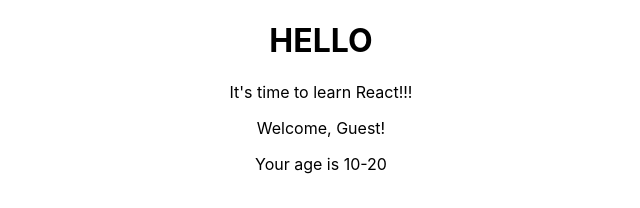
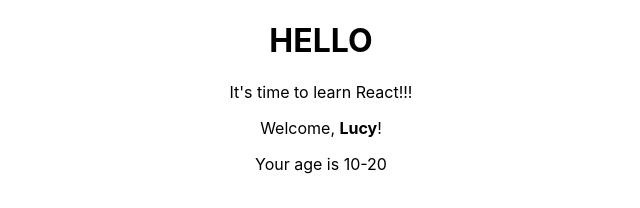
Before and after one commit to Fredeugine/my-app, a React (Create React App) app: page / in a window 1280 px wide. Shown: the top 208 px of the page, without its empty margins (319-959 px from the left). Built offline with nearby package versions, Linux system fonts and the light colour scheme.

Commit message:
React exercise 1

```diff
--- a/src/App.js
+++ b/src/App.js
@@ -8,7 +8,7 @@ function hello() {
   return (
       <div className="App">
         <h1>HELLO</h1>
-        <Welcome></Welcome>
+          <Welcome name={<strong>Lucy</strong>}></Welcome>
       </div>
 
   );
--- a/src/exx.js
+++ b/src/exx.js
@@ -12,6 +12,7 @@ export class Welcome extends React.Component {
         </div>
     }
 }
+
 Welcome.defaultProps = {
     name: 'Guest',
     age: '10-20'
```
